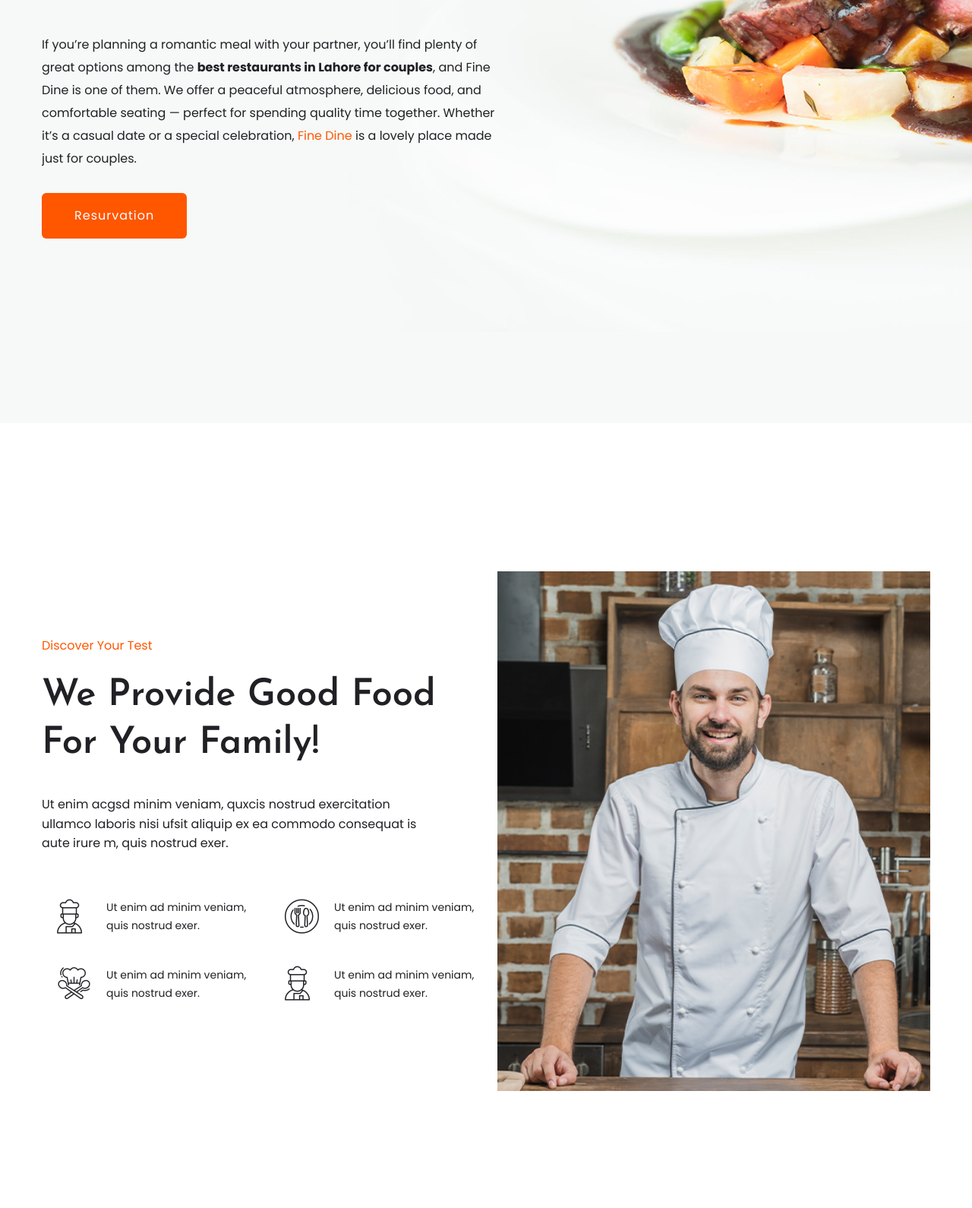
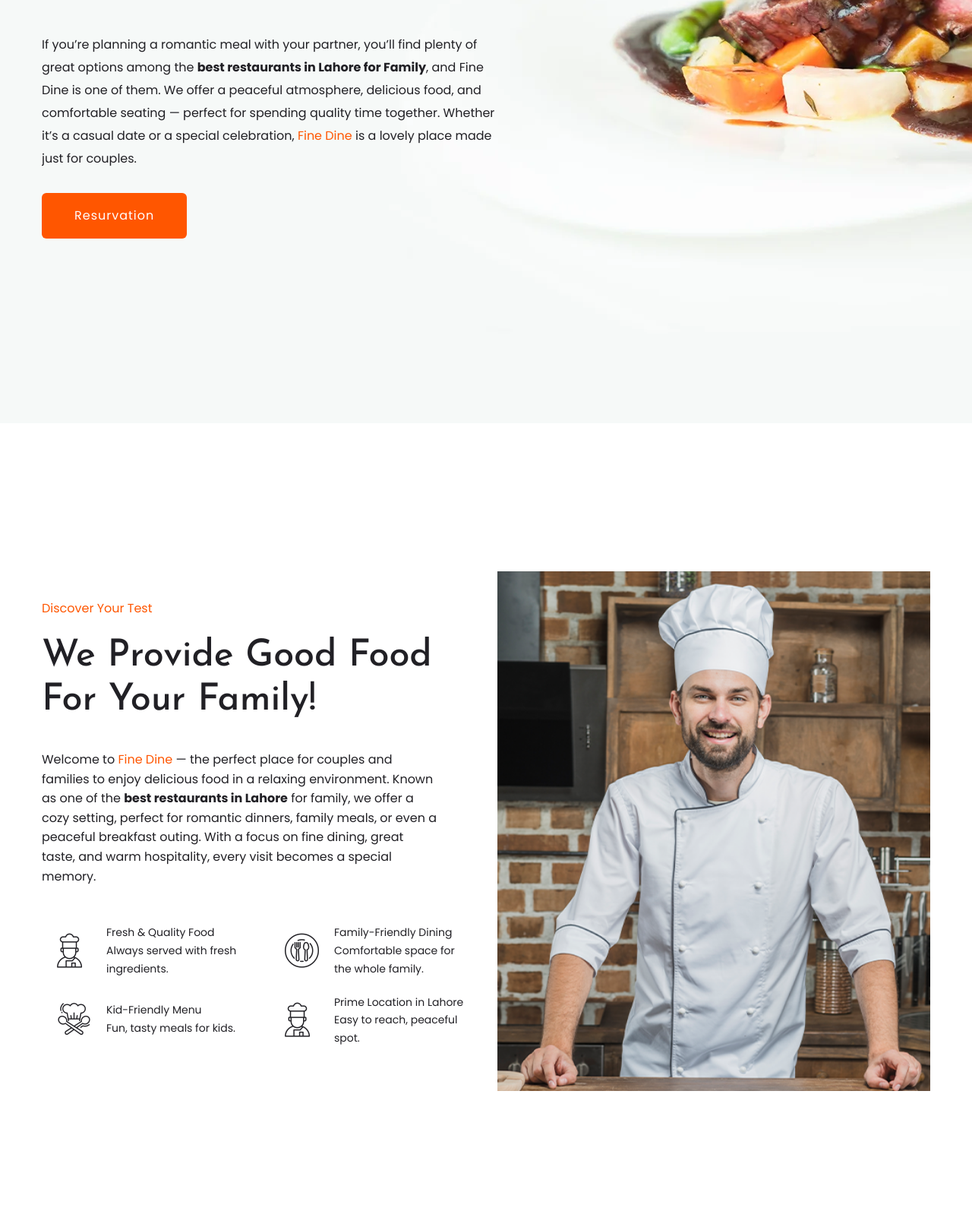
Before and after one commit to Digital-Hafiz/restaurant-seo-project, a plain HTML site: page index.html in a window 1280 px wide. Shown: the part 523-2113 px from the top of the page at 76% size. Drawn offline with Linux system fonts and the light colour scheme; files whose address does not match are found by name.

Commit message:
Update home page

```diff
--- a/index.html
+++ b/index.html
@@ -2,10 +2,10 @@
     <meta charset="utf-8">
     <meta http-equiv="x-ua-compatible" content="ie=edge">
     <!--============ Title============-->
-    <title>Best Restaurants in Lahore for Couples | Fine Dine</title>
+    <title>Best Restaurant In Lahore For Family | Fine Dine</title>
 
     <!--============ Meta Description============-->
-    <meta name="description" content="Experience the best restaurants in Lahore for couples with romantic ambiance, fine dining, and perfect settings for unforgettable evenings.">
+    <meta name="description" content="Experience the best restaurant in Lahore for family dining — enjoy delicious meals, a cozy ambiance, and a warm, welcoming environment perfect for all ages.">
 
     <meta name="viewport" content="width=device-width, initial-scale=1">
     <link rel="manifest" href="site.webmanifest">
@@ -126,8 +126,8 @@
                             <div class="col-xl-9 col-lg-9 col-md-9">
                                 <div class="hero__caption">
                                     <span data-animation="fadeInLeft" data-delay=".2s">Discover Your Teste</span>
-                                    <h1 data-animation="fadeInLeft" data-delay=".4s">Best Restaurant In Lahore For Couples</h1>
-                                    <p data-animation="fadeInLeft" data-delay=".6s">If you’re planning a romantic meal with your partner, you’ll find plenty of great options among the <strong>best restaurants in Lahore for couples</strong>, and Fine Dine is one of them. We offer a peaceful atmosphere, delicious food, and comfortable seating — perfect for spending quality time together. Whether it’s a casual date or a special celebration, <a href="https://bestrestaurantsinlahoreforcouples.netlify.app/" target="_blank" style="color: #ff5600;">Fine Dine</a> is a lovely place made just for couples.</p>
+                                    <h1 data-animation="fadeInLeft" data-delay=".4s">Best Restaurant In Lahore For Family</h1>
+                                    <p data-animation="fadeInLeft" data-delay=".6s">If you’re planning a romantic meal with your partner, you’ll find plenty of great options among the <strong>best restaurants in Lahore for Family</strong>, and Fine Dine is one of them. We offer a peaceful atmosphere, delicious food, and comfortable seating — perfect for spending quality time together. Whether it’s a casual date or a special celebration, <a href="https://bestrestaurantsinlahoreforcouples.netlify.app/" target="_blank" style="color: #ff5600;">Fine Dine</a> is a lovely place made just for couples.</p>
                                     <!-- Hero-btn -->
                                     <div class="hero__btn">
                                         <a href="industries.html" class="btn hero-btn" data-animation="fadeInLeft" data-delay=".8s">Resurvation</a>
@@ -167,9 +167,9 @@
                             <!-- Section Tittle -->
                             <div class="section-tittle mb-35">
                                 <span>Discover Your Test</span>
-                                <h2>We Provide Good Food For Your Family!</h2>
+                                <h5 style="font-size: 49px;">We Provide Good Food For Your Family!</h5>
                             </div>
-                            <p>Ut enim acgsd minim veniam, quxcis nostrud exercitation ullamco laboris nisi ufsit aliquip ex ea commodo consequat is aute irure m, quis nostrud exer.</p>
+                            <p>Welcome to <a href="https://bestrestaurantsinlahoreforcouples.netlify.app/" target="_blank" style="color: #ff5600;">Fine Dine</a> — the perfect place for couples and families to enjoy delicious food in a relaxing environment. Known as one of the <strong>best restaurants in Lahore</strong> for family, we offer a cozy setting, perfect for romantic dinners, family meals, or even a peaceful breakfast outing. With a focus on fine dining, great taste, and warm hospitality, every visit becomes a special memory.</p>
                         </div>
                         <div class="row">
                             <div class="col-lg-6 col-md-6 col-sm-6 col-xs-10">
@@ -178,7 +178,7 @@
                                         <span class="flaticon-restaurant"></span>
                                     </div>
                                     <div class="caption">
-                                        <p>Ut enim ad minim veniam, quis nostrud exer.</p>
+                                        <p> Fresh & Quality Food <br>Always served with fresh ingredients.</p>
                                     </div>
                                 </div>
                             </div>
@@ -188,7 +188,7 @@
                                         <span class="flaticon-tools-and-utensils-1"></span>
                                     </div>
                                     <div class="caption">
-                                        <p>Ut enim ad minim veniam, quis nostrud exer.</p>
+                                        <p>Family-Friendly Dining <br>Comfortable space for the whole family. </p>
                                     </div>
                                 </div>
                             </div>
@@ -198,7 +198,7 @@
                                         <span class="flaticon-hat"></span>
                                     </div>
                                     <div class="caption">
-                                        <p>Ut enim ad minim veniam, quis nostrud exer.</p>
+                                        <p>Kid-Friendly Menu <br> Fun, tasty meals for kids.</p>
                                     </div>
                                 </div>
                             </div>
@@ -208,7 +208,7 @@
                                         <span class="flaticon-restaurant"></span>
                                     </div>
                                     <div class="caption">
-                                        <p>Ut enim ad minim veniam, quis nostrud exer.</p>
+                                        <p>Prime Location in Lahore <br> Easy to reach, peaceful spot.</p>
                                     </div>
                                 </div>
                             </div>
```
Also changed, not shown: css/style.css, images/best-restaurant-in-lahore-hero-bg.webp (added).
